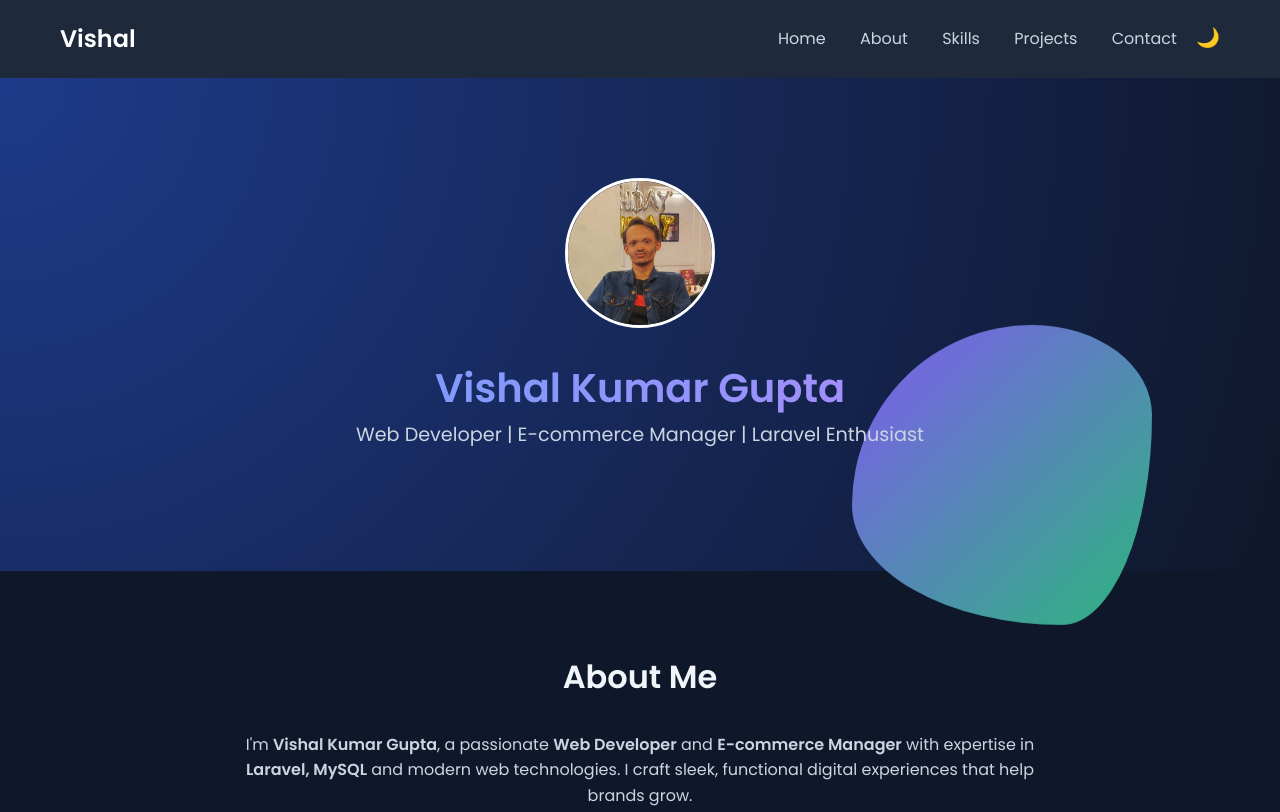
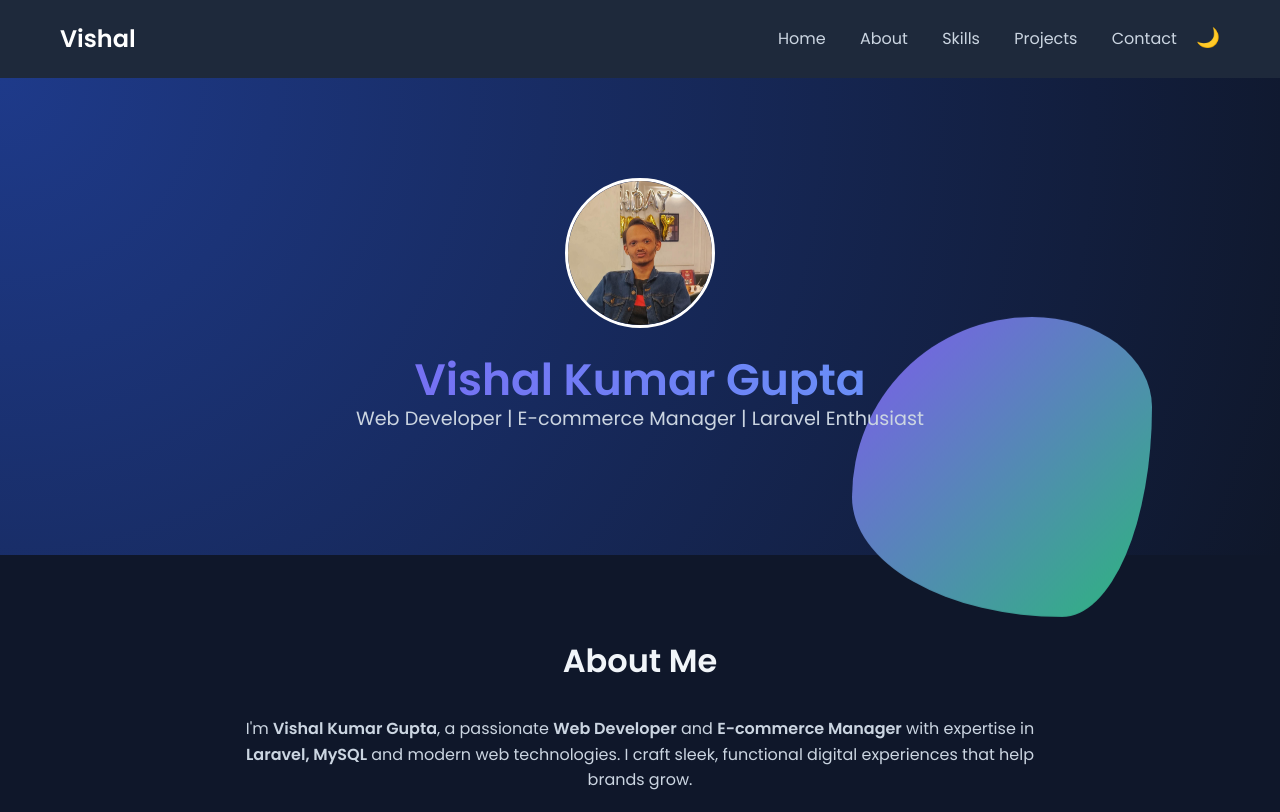
Before and after one commit to devvishal-dotcom/my-portfolio, a plain HTML site: page index.html in a window 1280 px wide. Shown: the top 812 px of the page. Drawn offline with nearby package versions, Linux system fonts and the light colour scheme.

Commit message:
Updated landing page

```diff
--- a/styleport.css
+++ b/styleport.css
@@ -101,12 +101,15 @@ body {
 }
 
 .hero h1 {
-  font-size: 2.5rem;
-  font-weight: 700;
-  background: linear-gradient(to right, #60a5fa, #c084fc);
-  -webkit-background-clip: text;
+  font-size: 2.75rem;
+  line-height: 1.1;
+  background: linear-gradient(90deg, #7f5af0, #60a5fa);
+  background-clip: text;              /* Standard syntax */
+  -webkit-background-clip: text;      /* Chrome, Safari */
   -webkit-text-fill-color: transparent;
+  color: transparent;                 /* Fallback for other browsers */
 }
+
 
 .hero p {
   font-size: 1.2rem;
```
